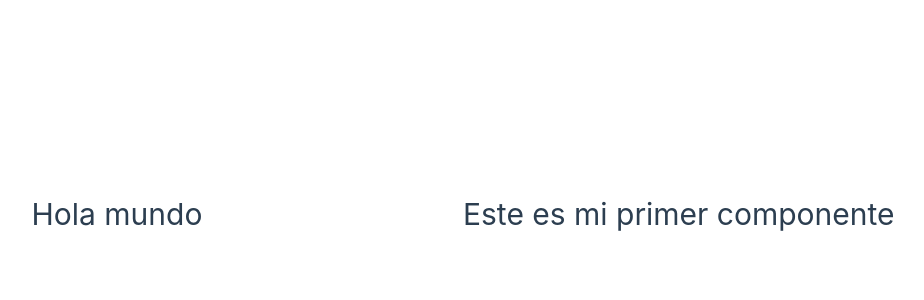
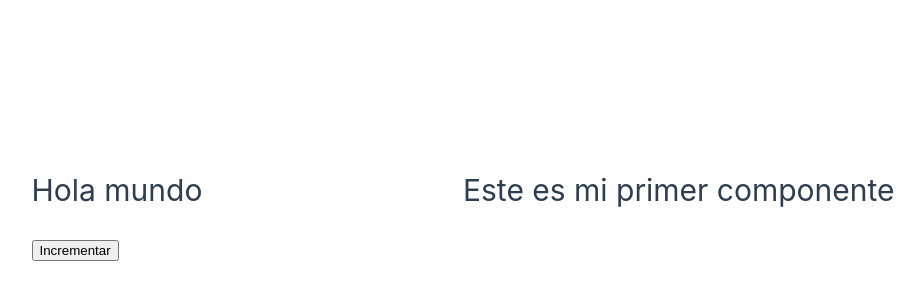
Before and after one commit to srg1995/vue-documentation, a Vue app: page / in a window 1280 px wide. Shown: the part 186-486 px from the top of the page, without its empty margins (177-1101 px from the left). Built offline with nearby package versions, Linux system fonts and the light colour scheme.

Commit message:
component logic

```diff
--- a/src/components/FirstComponent.vue
+++ b/src/components/FirstComponent.vue
@@ -1,7 +1,21 @@
-<script setup></script>
+<script setup>
+import { ref } from 'vue'
+const count = ref(0)
+const handleClick = () => {
+  count.value++
+}
+</script>
 
 <template>
   <h1>Este es mi primer componente</h1>
+  <div>
+    <p>Contador: {{ count }}</p>
+    <button @click="handleClick">Incrementar</button>
+  </div>
 </template>
 
-<style scoped></style>
+<style scoped>
+div {
+  color: white;
+}
+</style>
```
